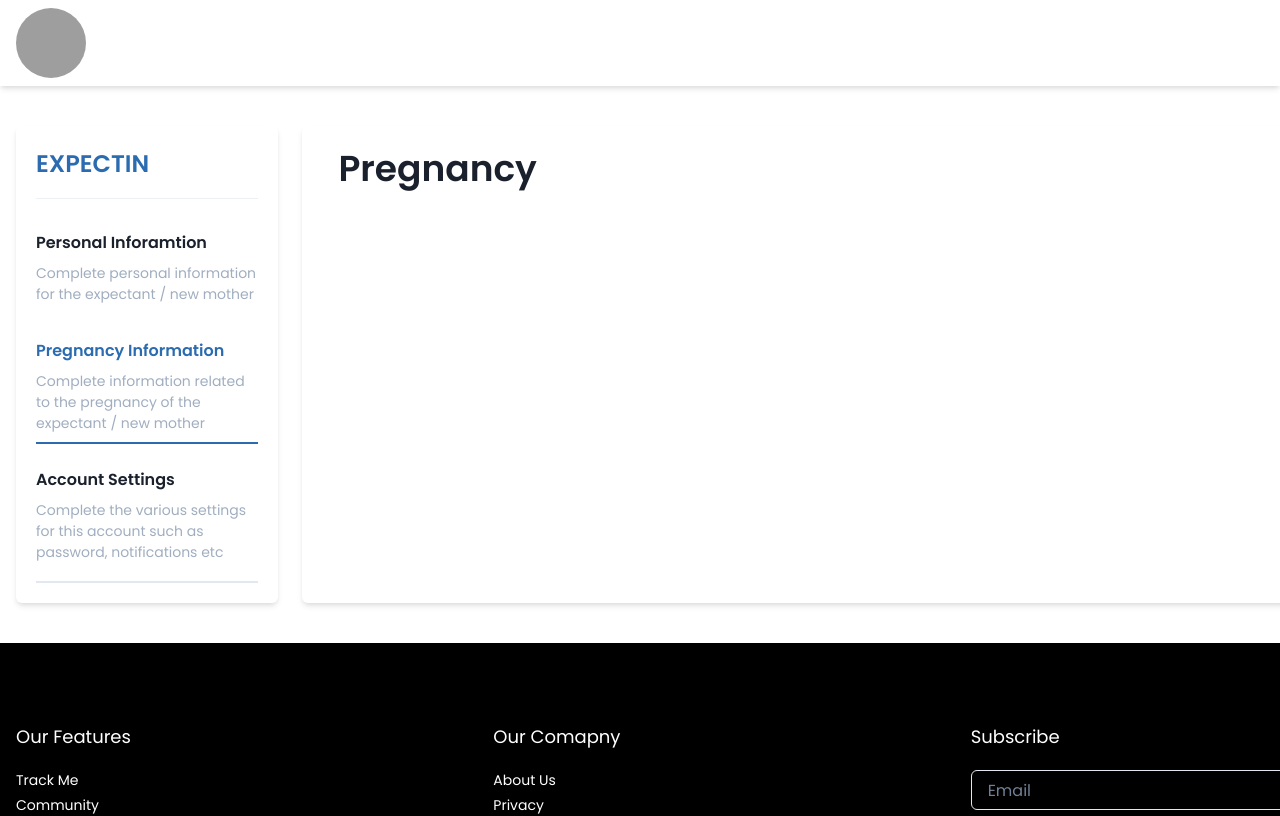
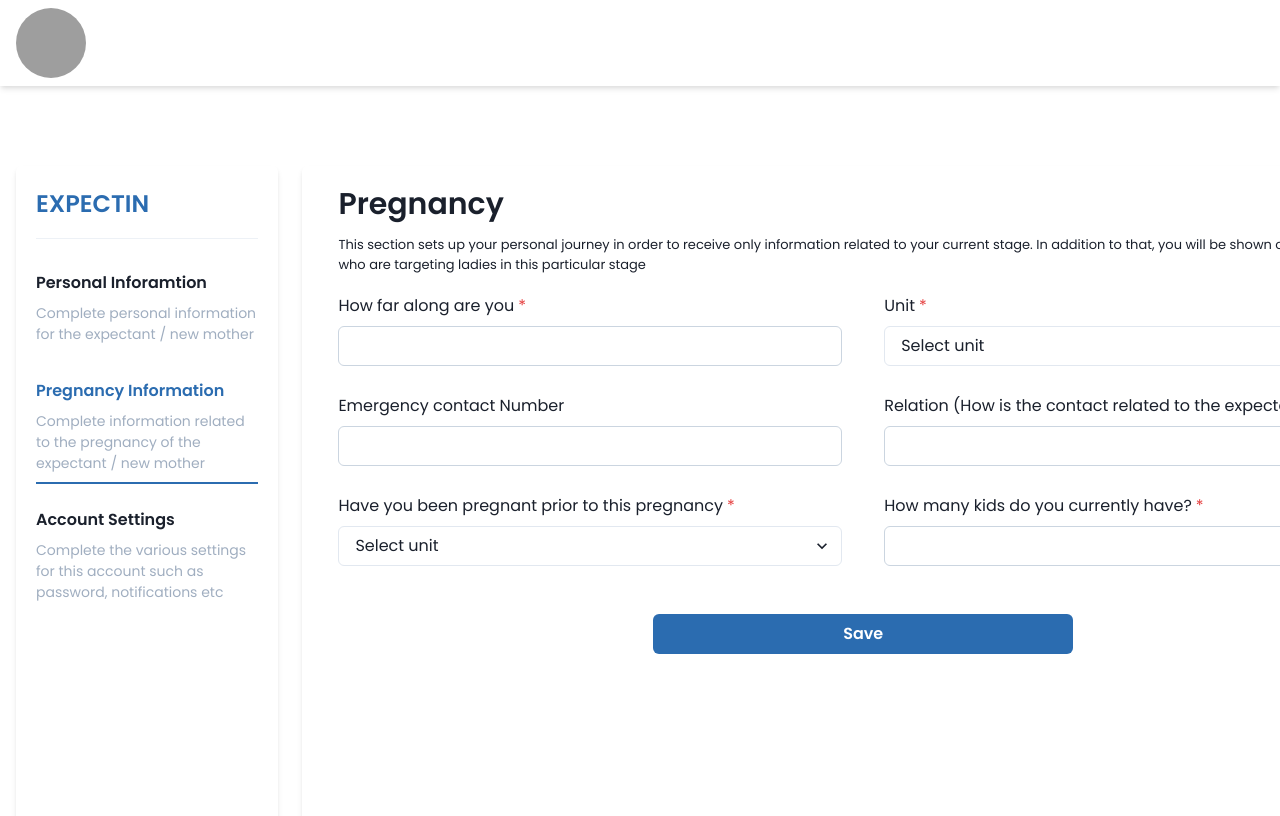
Before and after one commit to NZUI/expectin, a React (Create React App) app: page /profile in a window 1280 px wide. Shown: the top 816 px of the page. Built offline with nearby package versions, Linux system fonts and the light colour scheme; grey boxes are pictures that could not be loaded.

Commit message:
complete pregnancy section of settings

```diff
--- a/src/pages/login.tsx
+++ b/src/pages/login.tsx
@@ -8,16 +8,8 @@ import { Link } from 'react-router-dom';
 const Login = () => {
 	const BackgroundImage = require('./../assets/images/auth-image-2.jpeg');
 	return (
-		<Box bg={'gray.50'} maxH={'calc(100vh)'}>
-			<Container
-				minW={['full', 'full', 'full', 'full', '8xl']}
-				position={'absolute'}
-				top={'24'}
-				left={0}
-				right={0}
-				bottom={0}
-				margin={'auto'}
-			>
+		<Box bg={'gray.50'} h={'calc(100vh)'} pt={['20%', '20%', '20%', '10%']}>
+			<Container minW={['full', 'full', 'full', 'full', '8xl']}>
 				<Grid
 					mx={['1%', '1%', '1%', '7%']}
 					templateRows='repeat(1, 1fr)'
--- a/src/pages/profile.tsx
+++ b/src/pages/profile.tsx
@@ -11,8 +11,8 @@ const Profile = () => {
 	return (
 		<Box>
 			<Header />
-			<Container minW={['full', 'full', 'full', 'full', '8xl']}>
-				<Tabs defaultIndex={1}>
+			<Container minW={['full', 'full', 'full', 'full', '8xl']} h={'calc(100vh)'}>
+				<Tabs defaultIndex={1} mt={'20'}>
 					<Grid
 						my={'10'}
 						templateRows='repeat(1, 1fr)'
@@ -32,7 +32,7 @@ const Profile = () => {
 								<Text as={'h1'} color={'blue.600'} fontSize={'2xl'} fontWeight={'semibold'}>EXPECTIN</Text>
 							</Box>
 							<Divider my={'4'} />
-							<TabList flexDirection={'column'}>
+							<TabList flexDirection={'column'} borderBottomWidth={'0px'} minH={'550px'}>
 								<Tab flexDirection={'column'} px={0} my={'2'}>
 									<Box textAlign={'left'}>
 										<Text fontWeight={'semibold'} fontSize={'md'}>Personal Inforamtion</Text>
@@ -63,25 +63,25 @@ const Profile = () => {
 							<TabPanels>
 
 								<TabPanel>
-									<Text as={'h1'} fontWeight={'semibold'} fontSize={'4xl'}>Personal</Text>
+									<Text as={'h1'} fontWeight={'semibold'} fontSize={'3xl'}>Personal</Text>
 									<Flex mt={'4'} flexDirection={['column', 'column', 'column', 'row']} justifyContent={'space-between'} mb={7}>
 										<FormControl isRequired w={['100%', '100%', '100%', '48%']}>
 											<FormLabel htmlFor='full-name' mb={2}>First name</FormLabel>
 											<Input id='full-name' placeholder='Full name' borderColor={'gray.300'} />
 										</FormControl>
 										<FormControl isRequired w={['100%', '100%', '100%', '48%']}
-										mt={['4', '4', '4', '0']}>
+											mt={['4', '4', '4', '0']}>
 											<FormLabel htmlFor='last-name' mb={2}>Last name</FormLabel>
 											<Input id='last-name' placeholder='Last name' borderColor={'gray.300'} />
 										</FormControl>
 									</Flex>
 									<Flex flexDirection={['column', 'column', 'column', 'row']} justifyContent={'space-between'} mb={7} mt={'4'}>
 										<FormControl isRequired w={['100%', '100%', '100%', '48%']}>
-										<FormLabel htmlFor='email' mb={2}>Email</FormLabel>
+											<FormLabel htmlFor='email' mb={2}>Email</FormLabel>
 											<Input id='email' placeholder='Email' type='email' borderColor={'gray.300'} />
 										</FormControl>
 										<FormControl isRequired w={['100%', '100%', '100%', '48%']}
-										mt={['4', '4', '4', '0']}>
+											mt={['4', '4', '4', '0']}>
 											<FormLabel htmlFor='date-of-birth' mb={2}>Date of Birth</FormLabel>
 											<Input
 												placeholder="Select Date"
@@ -93,8 +93,8 @@ const Profile = () => {
 										</FormControl>
 									</Flex>
 									<Flex flexDirection={['column', 'column', 'column', 'row']} justifyContent={'space-between'} mb={7} mt={'4'}>
-										<FormControl  mb={2} w={['100%', '100%', '100%', '48%']}>
-										<FormLabel htmlFor='country' mb={2}>Country</FormLabel>
+										<FormControl mb={2} w={['100%', '100%', '100%', '48%']}>
+											<FormLabel htmlFor='country' mb={2}>Country</FormLabel>
 											<Select placeholder='Select country'>
 												<option value='cameroon'>Cameroon</option>
 												<option value='nigeria'>Nigeria</option>
@@ -126,10 +126,68 @@ const Profile = () => {
 								</TabPanel>
 
 								<TabPanel>
-									<Text as={'h1'} fontWeight={'semibold'} fontSize={'4xl'}>Pregnancy</Text>
+									<Text as={'h1'} fontWeight={'semibold'} fontSize={'3xl'}>Pregnancy</Text>
+									<Text fontSize={13} mt={'2'} mb={'5'}>This section sets up your personal journey in order to receive only information related to your current stage. In addition to that, you will be shown organizations who are targeting ladies in this particular stage</Text>
+									<Box>
+										<Flex mt={'4'} flexDirection={['column', 'column', 'column', 'row']} justifyContent={'space-between'} mb={7}>
+											<FormControl isRequired w={['100%', '100%', '100%', '48%']}>
+												<FormLabel mb={2}>How far along are you</FormLabel>
+												<Input borderColor={'gray.300'} />
+											</FormControl>
+											<FormControl isRequired w={['100%', '100%', '100%', '48%']}
+												mt={['4', '4', '4', '0']}>
+												<FormLabel mb={2}>Unit</FormLabel>
+												<Select placeholder='Select unit'>
+													<option value='day'>Days</option>
+													<option value='month'>Month(s)</option>
+													<option value='year'>Year(s)</option>
+												</Select>
+											</FormControl>
+										</Flex>
+										<Flex mt={'4'} flexDirection={['column', 'column', 'column', 'row']} justifyContent={'space-between'} mb={7}>
+											<FormControl w={['100%', '100%', '100%', '48%']}>
+												<FormLabel mb={2}>Emergency contact Number</FormLabel>
+												<Input borderColor={'gray.300'} type={'number'} />
+											</FormControl>
+											<FormControl w={['100%', '100%', '100%', '48%']}
+												mt={['4', '4', '4', '0']}>
+												<FormLabel mb={2}>Relation (How is the contact related to the expectant)</FormLabel>
+												<Input borderColor={'gray.300'} />
+											</FormControl>
+										</Flex>
+										<Flex mt={'4'} flexDirection={['column', 'column', 'column', 'row']} justifyContent={'space-between'} mb={7}>
+											<FormControl isRequired w={['100%', '100%', '100%', '48%']}>
+												<FormLabel mb={2}>Have you been pregnant prior to this pregnancy</FormLabel>
+												<Select placeholder='Select unit'>
+													<option value='yes'>Yes</option>
+													<option value='no'>No</option>
+												</Select>
+											</FormControl>
+											<FormControl isRequired w={['100%', '100%', '100%', '48%']}
+												mt={['4', '4', '4', '0']}>
+												<FormLabel mb={2}>How many kids do you currently have?</FormLabel>
+												<Input borderColor={'gray.300'} type={'number'} />
+											</FormControl>
+										</Flex>
+										<Button
+											bg={'blue.600'}
+											color={'white'}
+											my={'5'}
+											size='md'
+											borderColor={'blue.600'}
+											w={['full', 'full', 'full', 'full', '40%']} ml={['0', '0', '0', '0', '30%']}
+											_hover={{
+												borderWidth: 1,
+												color: 'blue.600',
+												backgroundColor: '#ffffff'
+											}}
+										>
+											Save
+										</Button>
+									</Box>
 								</TabPanel>
 								<TabPanel>
-									<Text as={'h1'} fontWeight={'semibold'} fontSize={'4xl'}>Account</Text>
+									<Text as={'h1'} fontWeight={'semibold'} fontSize={'3xl'}>Account</Text>
 								</TabPanel>
 							</TabPanels>
 						</GridItem>
--- a/src/pages/signup.tsx
+++ b/src/pages/signup.tsx
@@ -24,6 +24,7 @@ const Signup = () => {
 					templateColumns={['repeat(1, 1fr)', 'repeat(1, 1fr)', 'repeat(1, 1fr)', 'repeat(5, 1fr)']}
 					h={'700px'}
 					boxShadow={'lg'}
+					mt={'32'}
 				>
 					<GridItem colSpan={[1, 1, 1, 3]} roundedTopLeft={'md'} roundedBottomLeft={'md'}>
 						<Box
```
